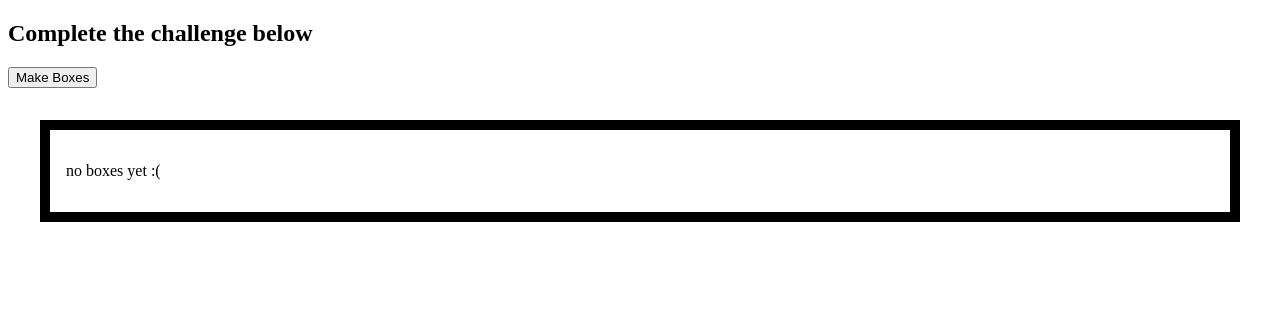
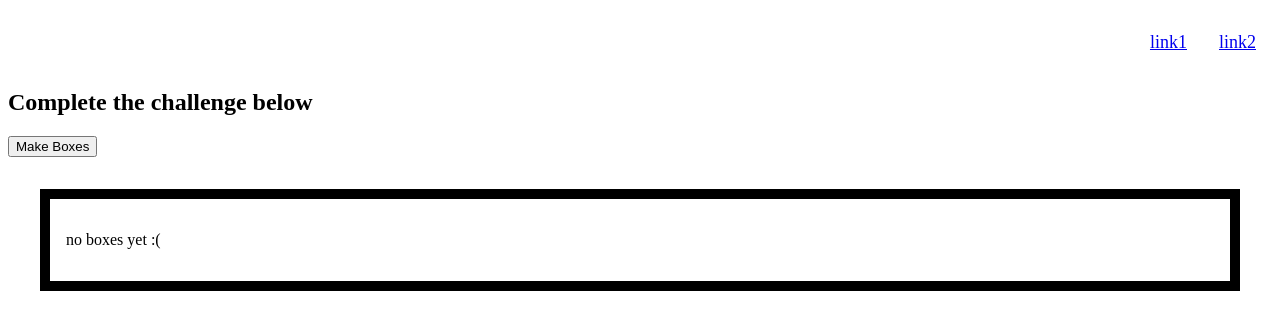
Before and after one commit to Nelliney/lab4, a plain HTML site: page dom-loop.html in a window 1280 px wide. Drawn offline with Linux system fonts and the light colour scheme.

Commit message:
link correction

```diff
--- a/dom-loop.html
+++ b/dom-loop.html
@@ -7,6 +7,17 @@
   <style>
       * {
   box-sizing: border-box;
+}
+
+ul {
+    display: flex;
+    justify-content: flex-end;
+}
+
+nav li {
+  display: block;
+  margin: 1rem;
+font-size: large;
 }
 
 .container {
@@ -41,6 +52,15 @@
 
 </head>
 <body>
+  <header>
+    <nav>
+        <ul>
+            <li><a href="index.html">link1</a></li>
+            <li><a href="dom-loop.html">
+                link2</a></li>
+        </ul>
+    </nav>
+</header>
 <!-- partial:index.partial.html -->
 <h2>Complete the challenge below</h2>
 
--- a/style.css
+++ b/style.css
@@ -1,3 +1,7 @@
+* {
+  box-sizing: border-box;
+}
+
 h1 {
     text-align: center;
   }
@@ -19,3 +23,14 @@ h1 {
   .slides .nxt {
     float:right;
   }
+
+  ul {
+    display: flex;
+    justify-content: flex-end;
+}
+
+nav li {
+  display: block;
+  margin: 1rem;
+font-size: large;
+}
```
